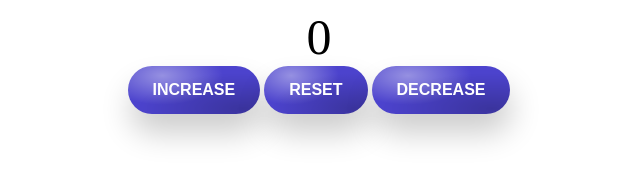
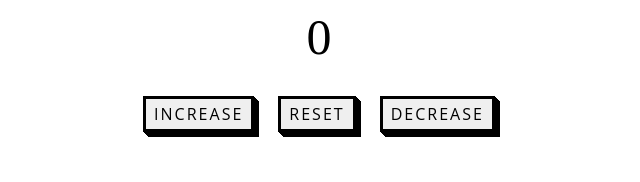
Before and after one commit to NormanBard/counter-program, a plain HTML site: page index.html in a window 1280 px wide. Shown: the whole page, without its empty margins (321-961 px from the left). Drawn offline with Linux system fonts and the light colour scheme.

```diff
--- a/style.css
+++ b/style.css
@@ -3,24 +3,35 @@ body {
     justify-content: center;
 }
 
-button {
-        color: #fff;
-        padding: 15px 25px;
-        border-radius: 100px;
-        background-color: #4C43CD;
-        background-image: radial-gradient(93% 87% at 87% 89%, rgba(0, 0, 0, 0.23) 0%, transparent 86.18%), radial-gradient(66% 87% at 26% 20%, rgba(255, 255, 255, 0.41) 0%, rgba(255, 255, 255, 0) 69.79%, rgba(255, 255, 255, 0) 100%);
-        box-shadow: 2px 19px 31px rgba(0, 0, 0, 0.2);
-        font-weight: bold;
-        font-size: 16px;
+button{
+                font-family: "Open Sans", sans-serif;
+                font-size: 16px;
+                letter-spacing: 2px;
+                text-decoration: none;
+                text-transform: uppercase;
+                color: #000;
+                cursor: pointer;
+                border: 3px solid;
+                padding: 0.25em 0.5em;
+                box-shadow: 1px 1px 0px 0px, 2px 2px 0px 0px, 3px 3px 0px 0px, 4px 4px 0px 0px, 5px 5px 0px 0px;
+                position: relative;
+                user-select: none;
+                -webkit-user-select: none;
+                touch-action: manipulation;
+                margin: 10px;
+            }
 
-        border: 0;
+button:active {
+                box-shadow: 0px 0px 0px 0px;
+                top: 5px;
+                left: 5px;
+            }
 
-        user-select: none;
-        -webkit-user-select: none;
-        touch-action: manipulation;
-
-        cursor: pointer;
-    }
+            @media (min-width: 768px) {
+                .button-54 {
+                    padding: 0.25em 0.75em;
+                }
+            }
 
 
 #countLabel{
@@ -28,3 +39,8 @@ button {
     text-align: center;
     font-size: 50px;
 }
+
+.buttonContainer {
+    margin: 20px;
+    space
+}
```
